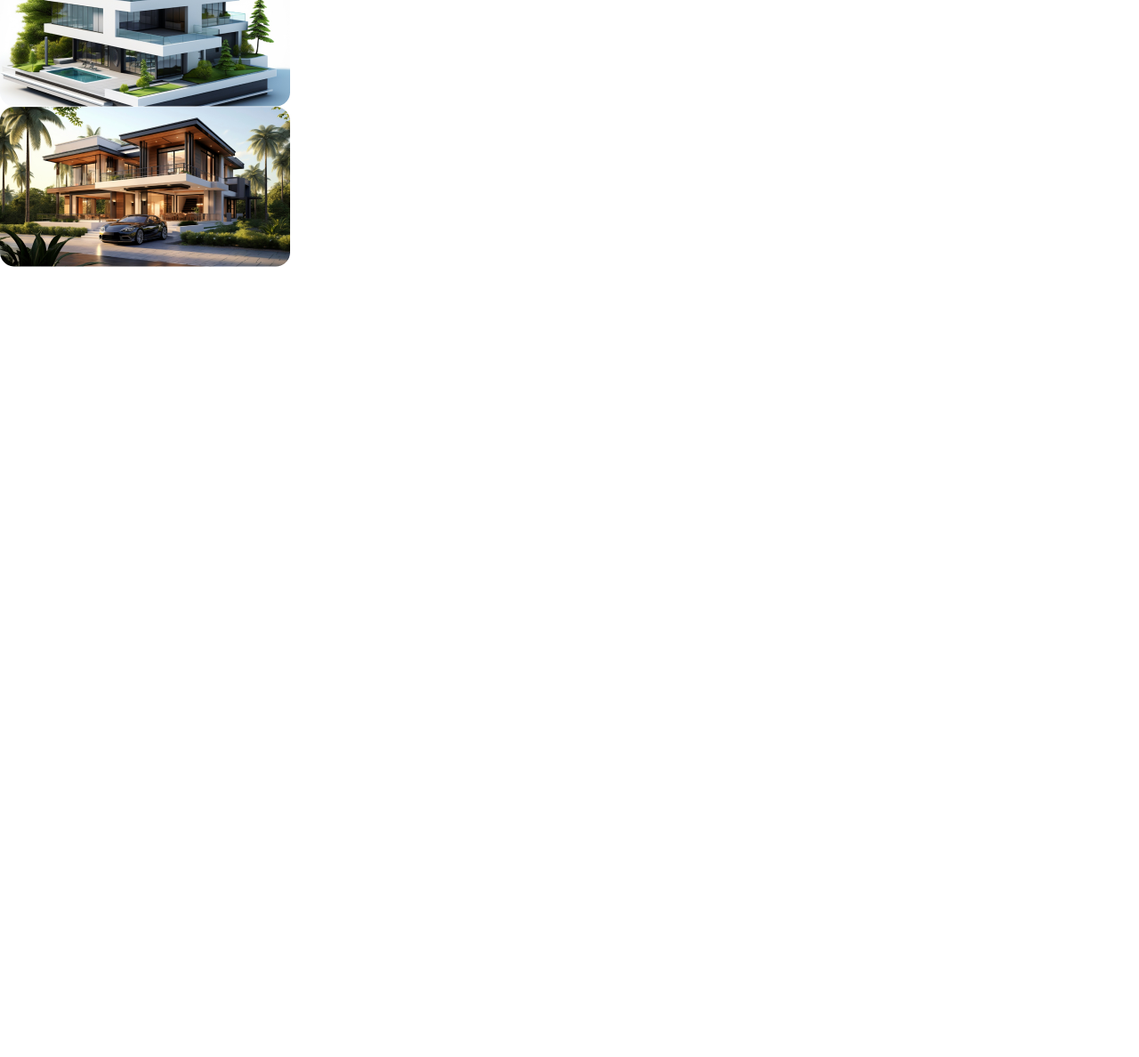
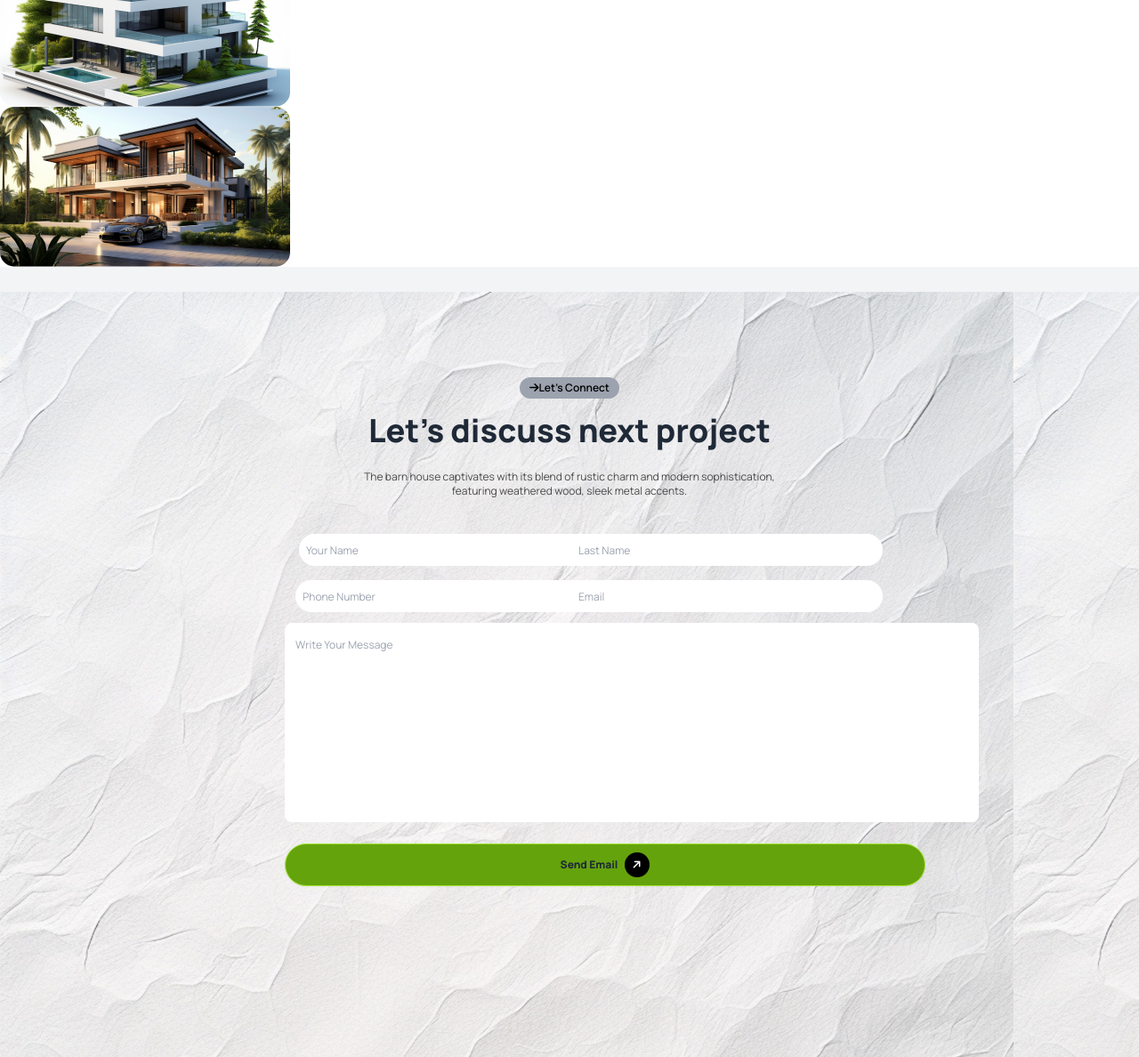
Before and after one commit to rakibulhasan-0/Asainment-03, a plain HTML site: page index.html in a window 1280 px wide. Shown: the part 2264-3452 px from the top of the page at 89% size. Before the commit the page ends 2564 px from the top, so only its background shows below. Drawn offline with nearby package versions, Linux system fonts and the light colour scheme.

Commit message:
next project part done without responsive

```diff
--- a/index.html
+++ b/index.html
@@ -247,11 +247,46 @@
         <!-- cart 3 -->
         <div class="bg-[#FFFFFF]">
           <img src="assets/article3.png" alt="">
-
         </div>
        </div>
 
     </section>
+    <!-- Next project -->
+    <section class="container mx-auto text-center py-4 mt-7 lg:py-24 px-80" style="background-image: url(./assets/bg.jpg);">
+      <div>
+        <p class="text-xs mx-auto font-semibold text-black bg-gray-400 rounded-full px-1 py-1 h-6 w-28"><i class="fa-solid text-black fa-arrow-right"></i>Let's Connect</p>
+        <h1 class="font-extrabold text-4xl text-center mt-4 mb-6">Let's discuss next project</h1>
+        <p class="text-xs text-center text-[#494949]">The barn house captivates with its blend of rustic charm and modern sophistication,<br> featuring weathered wood, sleek metal accents.</p>
+      </div>
+
+     <div>
+      <div class="mt-10">
+        <form action="">
+
+          <div class="grid grid-cols-1 mx-4 lg:grid-cols-2 gap-1 ">
+            <div><input type="text" name="Name" id="" placeholder="Your Name" class="bg-white rounded-full text-xs px-2 w-50 h-9 lg:w-[350px] "></div>
+
+            <div><input type="text" name="Name" id="" placeholder="Last Name" class="bg-white rounded-full text-xs px-2 w-50 h-9 lg:w-[350px] "></div>
+          </div>
+
+          <div class="grid grid-cols-1 mx-4 lg:grid-cols-2 gap-2 mt-4 ml-3">
+            <div><input type="number" name="Name" id="" placeholder="Phone Number" class="bg-white rounded-full text-xs px-2 w-50 h-9 lg:w-[350px] "></div>
+
+            <div><input type="text" name="Name" id="" placeholder="Email" class="bg-white rounded-full text-xs px-2 w-50 h-9 lg:w-[350px] "></div>
+          </div>
+          <div class="text-center mt-3  ">
+            <input type="text" name="Name" id="" placeholder="Write Your Message" class="bg-white rounded-lg pb-44 px-3  text-xs -top-px w-55 h-56 lg:w-[780px] ">
+          </div>
+          <div class="text-center mb-14">
+            <a class="btn bg-lime-600 border border-lime-400 text-xs mt-6 font-extrabold w-full rounded-full justify-center items-center mb-10 lg:w-[720px]">
+              Send Email <i class="fa-solid fa-arrow-right bg-black text-white -rotate-45 h-7 w-7   rounded-2xl p-2"></i></a>
+           </div>
+
+
+        </form>
+      </div>
+     </div>
+    </section>
   </main>
 </body>
 </html>
```
